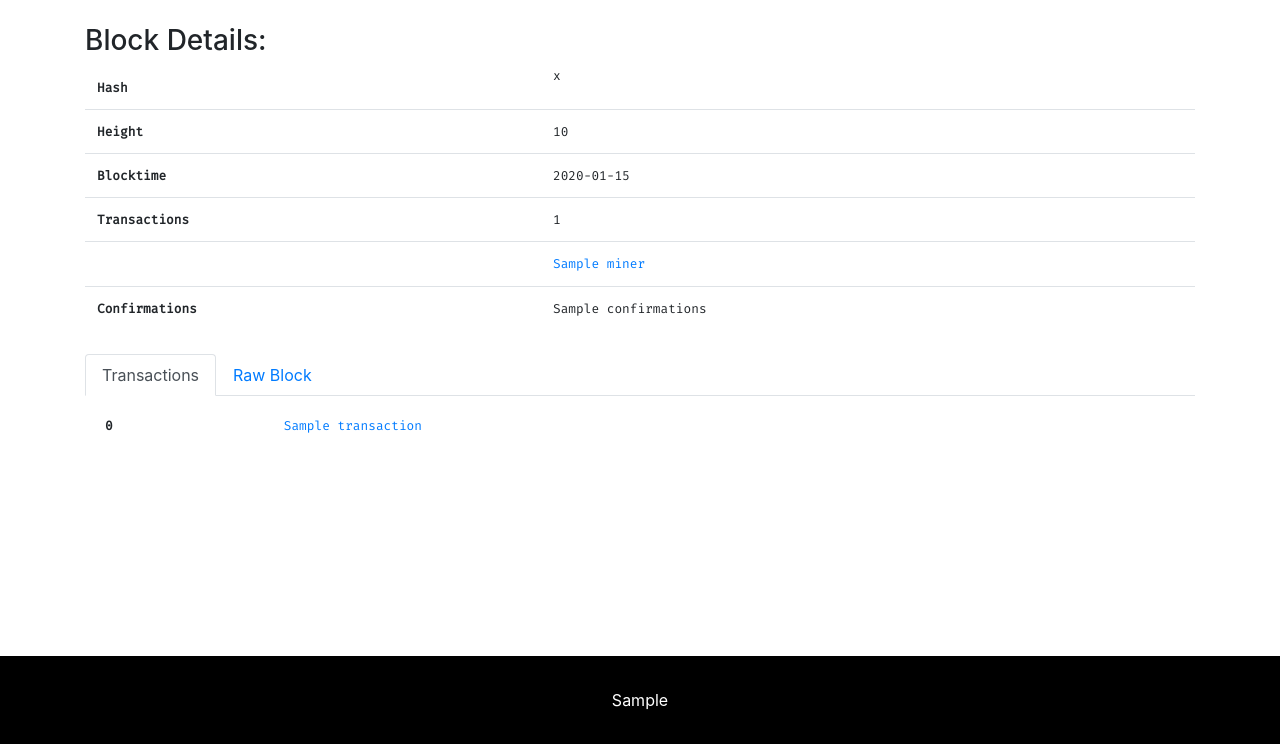
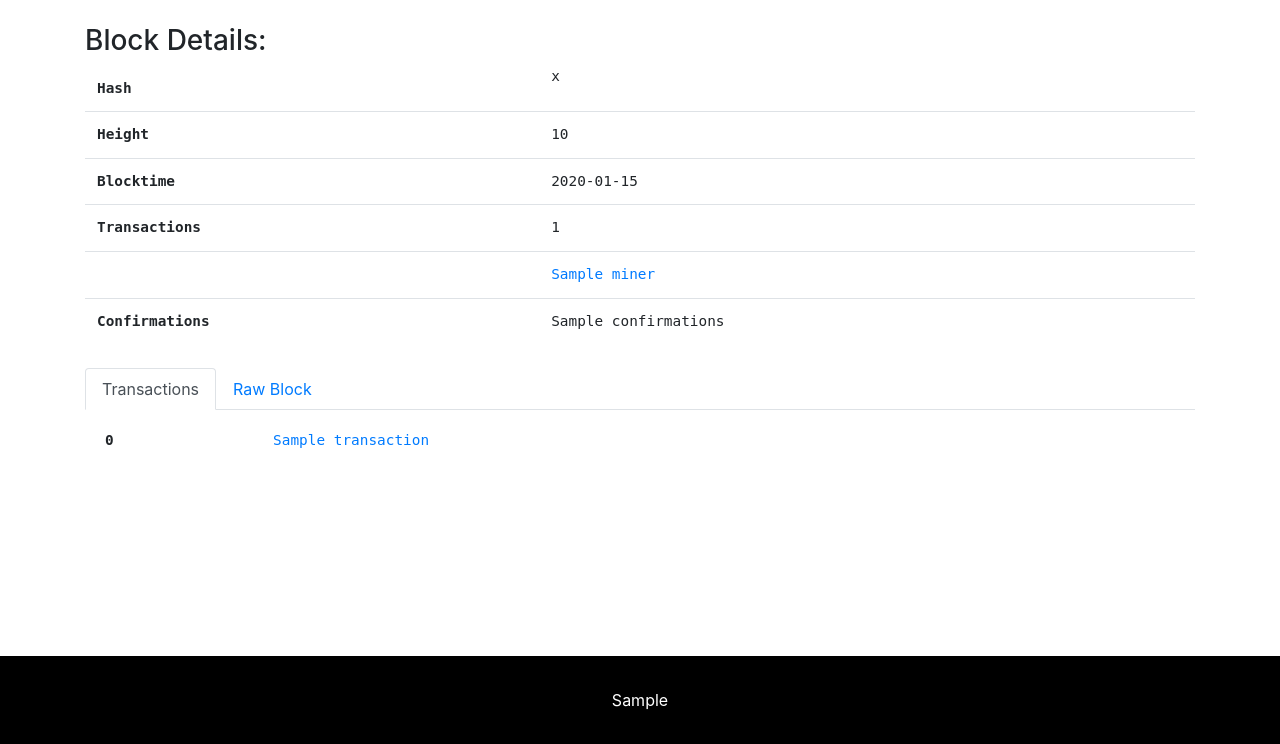
Before and after one commit to coblo/mex, a Django app: template mex/templates/mex/block_detail.html in a window 1280 px wide. Shown: the part 56-800 px from the top of the page. Run offline with Django 3.2, Linux system fonts and the light colour scheme; the template is opened without the code that fills it: most values are stand-ins (such as "Sample title", 1, 10 or a date in 2020); some libraries are stand-ins or nearby versions.

Commit message:
Font size tweaks

```diff
--- a/mex/static/main.css
+++ b/mex/static/main.css
@@ -9,13 +9,14 @@ main {
 }
 
 table {
-    font-size: 0.8rem;
-    font-family: 'Fira Mono', monospace;
+    font-size: 0.9rem;
+    font-family: 'Ubuntu Mono', monospace;
 }
 
 .badge {
-    font-size: 0.7rem;
-    font-weight: normal;
+    font-size: 0.8rem !important;
+    font-family: 'Ubuntu Mono', monospace !important;
+    font-weight: 100 !important;
     padding: 0.3rem;
 }
 
```
